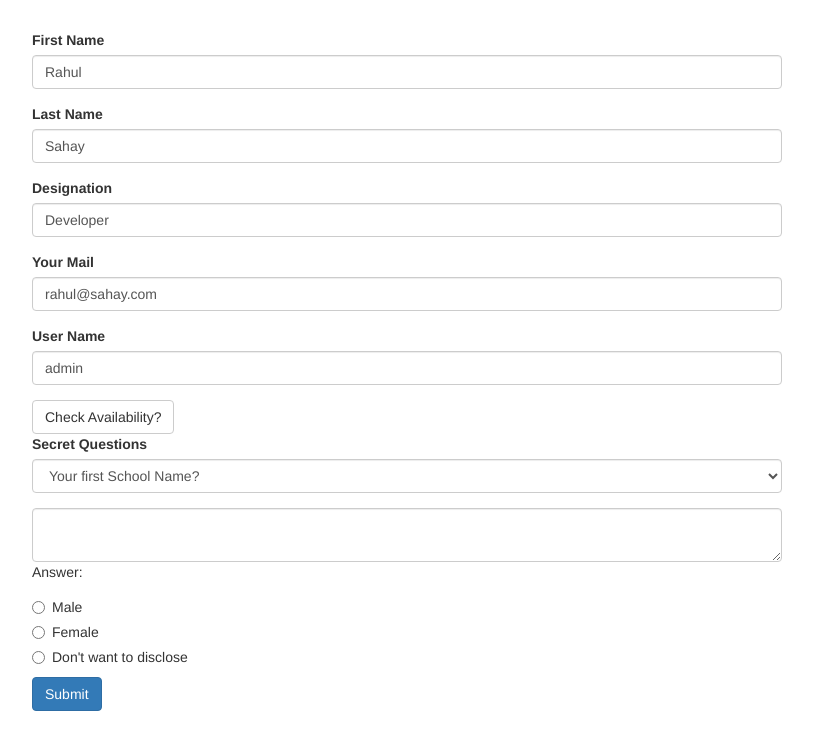
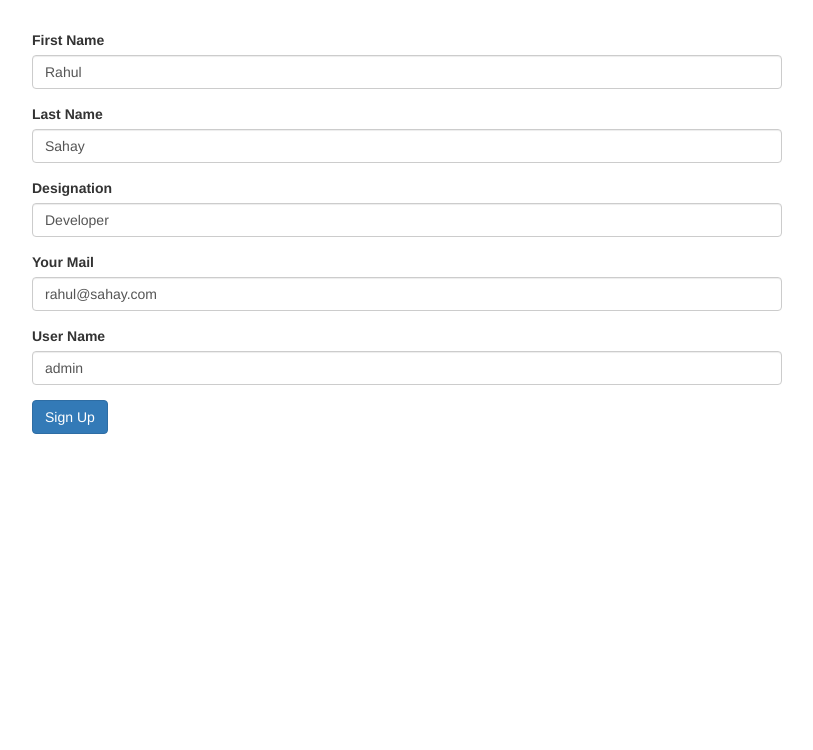
Before and after one commit to rahulsahay19/Angular-Forms, an Angular app: page / in a window 1280 px wide. Shown: the top 750 px of the page, without its empty margins (233-1046 px from the left). Built offline with nearby package versions, Linux system fonts and the light colour scheme.

Commit message:
Initial Commit

```diff
--- a/src/app/app.component.html
+++ b/src/app/app.component.html
@@ -1,54 +1,41 @@
 <div class="container">
   <div class="row">
     <div class="col-xs-12 col-sm-10 col-md-8 col-sm-offset-1 col-md-offset-2">
-      <form (ngSubmit)="onSubmit()" #f="ngForm">
-        <div id="user-data" ngModelGroup="userForm">
+      <form [formGroup]="signUpForm" (ngSubmit)="onSubmit()">
+        <div id="user-data">
           <div class="form-group">
             <label for="firstname">First Name</label>
-            <input type="text" id="firstname" [ngModel]="'Rahul'" name="firstname" class="form-control" required #firstname="ngModel">
-            <span class="help-block" *ngIf="!firstname.valid && firstname.touched">Please enter valid First Name!</span>
+            <input type="text" id="firstname" class="form-control" formControlName="firstname">
+            <span class="help-block"
+             *ngIf="!signUpForm.get('firstname').valid && signUpForm.get('firstname').touched">Please enter First Name!</span>
           </div>
           <div class="form-group">
             <label for="lastname">Last Name</label>
-            <input type="text" id="lastname" [ngModel]="'Sahay'" name="lastname"  class="form-control" required #lastname="ngModel">
-            <span class="help-block" *ngIf="!lastname.valid && lastname.touched">Please enter valid Last Name!</span>
+            <input type="text" id="lastname" class="form-control" formControlName="lastname">
+            <span class="help-block"
+             *ngIf="!signUpForm.get('lastname').valid && signUpForm.get('lastname').touched">Please enter Last Name!</span>
           </div>
           <div class="form-group">
             <label for="designation">Designation</label>
-            <input type="text" id="designation"  [ngModel]="'Developer'" name="designation" class="form-control" required #designation="ngModel">
-            <span class="help-block" *ngIf="!designation.valid && designation.touched">Please enter valid Designation!</span>
+            <input type="text" id="designation" class="form-control" formControlName="designation">
+            <span class="help-block"
+             *ngIf="!signUpForm.get('designation').valid && signUpForm.get('designation').touched">Please enter Designation!</span>
           </div>
           <div class="form-group">
             <label for="email">Your Mail</label>
-            <input type="email" id="email" [ngModel]="'rahul@sahay.com'" name="email" class="form-control" required email #email="ngModel">
-            <span class="help-block" *ngIf="!email.valid && email.touched">Please enter valid Email Id!</span>
+            <input type="email" id="email" class="form-control" formControlName="email">
+            <span class="help-block"
+            *ngIf="!signUpForm.get('email').valid && signUpForm.get('email').touched">Please enter valid Email!</span>
           </div>
           <div class="form-group">
             <label for="username">User Name</label>
-            <input type="text" id="username" [ngModel]="'admin'" name="username" class="form-control" required #username="ngModel">
-            <span class="help-block" *ngIf="!username.valid && username.touched">Please enter valid Username!</span>
+            <input type="text" id="username" class="form-control" formControlName="username">
+            <span class="help-block"
+             *ngIf="!signUpForm.get('username').valid && signUpForm.get('username').touched">Please enter UserName!</span>
           </div>
-          <button class="btn btn-default" type="button">Check Availability?</button>
-
-        <div class="form-group">
-          <label for="secret">Secret Questions</label>
-          <select id="secret" [ngModel]="'school'" name="secret" class="form-control" required #secret="ngModel">
-            <option value="school">Your first School Name?</option>
-            <option value="computer">Your first Computer Model?</option>
-          </select>
-          <span class="help-block" *ngIf="!secret.valid && secret.touched">Please select any!</span>
+          <span class="help-block" *ngIf="!signUpForm.valid && signUpForm.touched">Please enter Valid Data!</span>
+          <button class="btn btn-primary" type="submit">Sign Up</button>
         </div>
-        <div class="form-group">
-          <textarea class="form-control" name="reply" rows="2" [(ngModel)]="reply"></textarea>
-          <span>Answer: {{reply}}</span>
-        </div>
-        <div class="radio" *ngFor="let m of gender">
-          <label>
-            <input type="radio" name="gender" ngModel [value]="m">{{m}}
-          </label>
-        </div>
-        <button class="btn btn-primary" type="submit" [disabled]="!f.valid">Submit</button>
-      </div>
       </form>
     </div>
   </div>
--- a/src/app/app.component.ts
+++ b/src/app/app.component.ts
@@ -1,5 +1,5 @@
-import { Component, ElementRef, ViewChild } from '@angular/core';
-import { NgForm } from '@angular/forms';
+import { Component, ElementRef, ViewChild, OnInit } from '@angular/core';
+import { FormGroup, FormControl, Validators } from '@angular/forms';
 
 
 @Component({
@@ -7,19 +7,24 @@ import { NgForm } from '@angular/forms';
   templateUrl: './app.component.html',
   styleUrls: ['./app.component.css']
 })
-export class AppComponent {
-  @ViewChild('f') signupForm:NgForm;
-  reply='';
-  gender = ['Male','Female',"Don't want to disclose" ];
+export class AppComponent implements OnInit {
+
+  signUpForm:FormGroup;
   checkUserName() {
     const availableName = 'admin';
   }
 
-  // onSubmit(form:NgForm){
-  //   console.log(form);
-  // }
+  ngOnInit(): void {
+    this.signUpForm = new FormGroup({
+      'firstname': new FormControl('Rahul', Validators.required),
+      'lastname': new FormControl('Sahay', Validators.required),
+      'designation': new FormControl('Developer', Validators.required),
+      'email': new FormControl('rahul@sahay.com',[Validators.required,Validators.email]),
+      'username': new FormControl('admin',Validators.required),
+    });
+   }
 
   onSubmit(){
-    console.log(this.signupForm);
+    console.log(this.signUpForm);
   }
 }
--- a/src/app/app.module.ts
+++ b/src/app/app.module.ts
@@ -1,8 +1,7 @@
 import { BrowserModule } from '@angular/platform-browser';
 import { NgModule } from '@angular/core';
-import { FormsModule } from '@angular/forms';
 import { HttpModule } from '@angular/http';
-
+import { ReactiveFormsModule} from '@angular/forms';
 import { AppComponent } from './app.component';
 
 @NgModule({
@@ -11,7 +10,7 @@ import { AppComponent } from './app.component';
   ],
   imports: [
     BrowserModule,
-    FormsModule,
+    ReactiveFormsModule,
     HttpModule
   ],
   providers: [],
```
